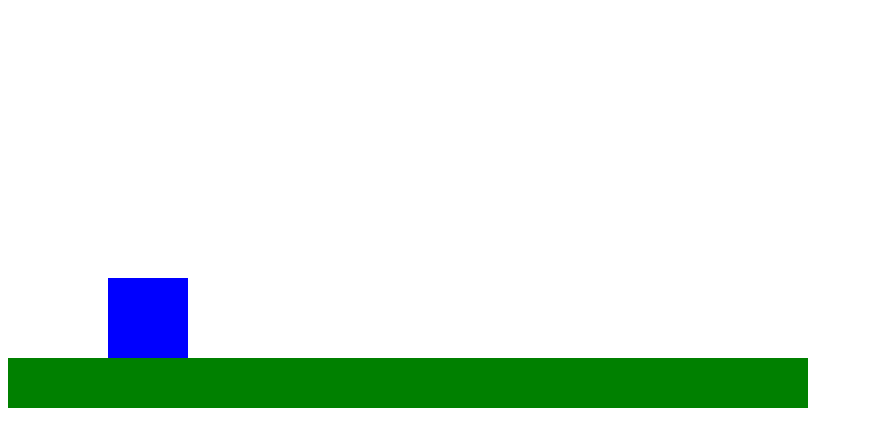
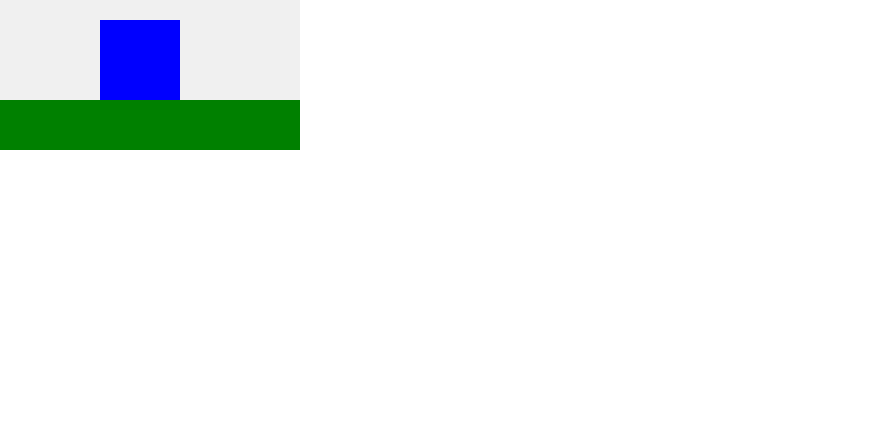
Before and after one commit to ttrttrtw4trt4trt/Multiverse-Reckoning, a plain HTML site: page index.html in a window 1280 px wide. Shown: the whole page, without its empty margins (0-871 px from the left). Drawn offline with Linux system fonts and the light colour scheme.

Commit message:
index.html

```diff
--- a/index.html
+++ b/index.html
@@ -2,10 +2,24 @@
 <html lang="en">
 <head>
   <meta charset="UTF-8" />
-  <title>Square on Floor</title>
+  <title>Full Screen Game</title>
+  <style>
+    /* Remove default margins and fill full screen */
+    body, html {
+      margin: 0;
+      padding: 0;
+      overflow: hidden; /* prevent scrollbars */
+      height: 100%;
+      width: 100%;
+    }
+    canvas {
+      display: block;
+      background: #f0f0f0; /* light background color */
+    }
+  </style>
 </head>
 <body>
-  <canvas id="gameCanvas" width="800" height="400"></canvas>
+  <canvas id="gameCanvas"></canvas>
   <script src="game.js"></script>
 </body>
 </html>
```
